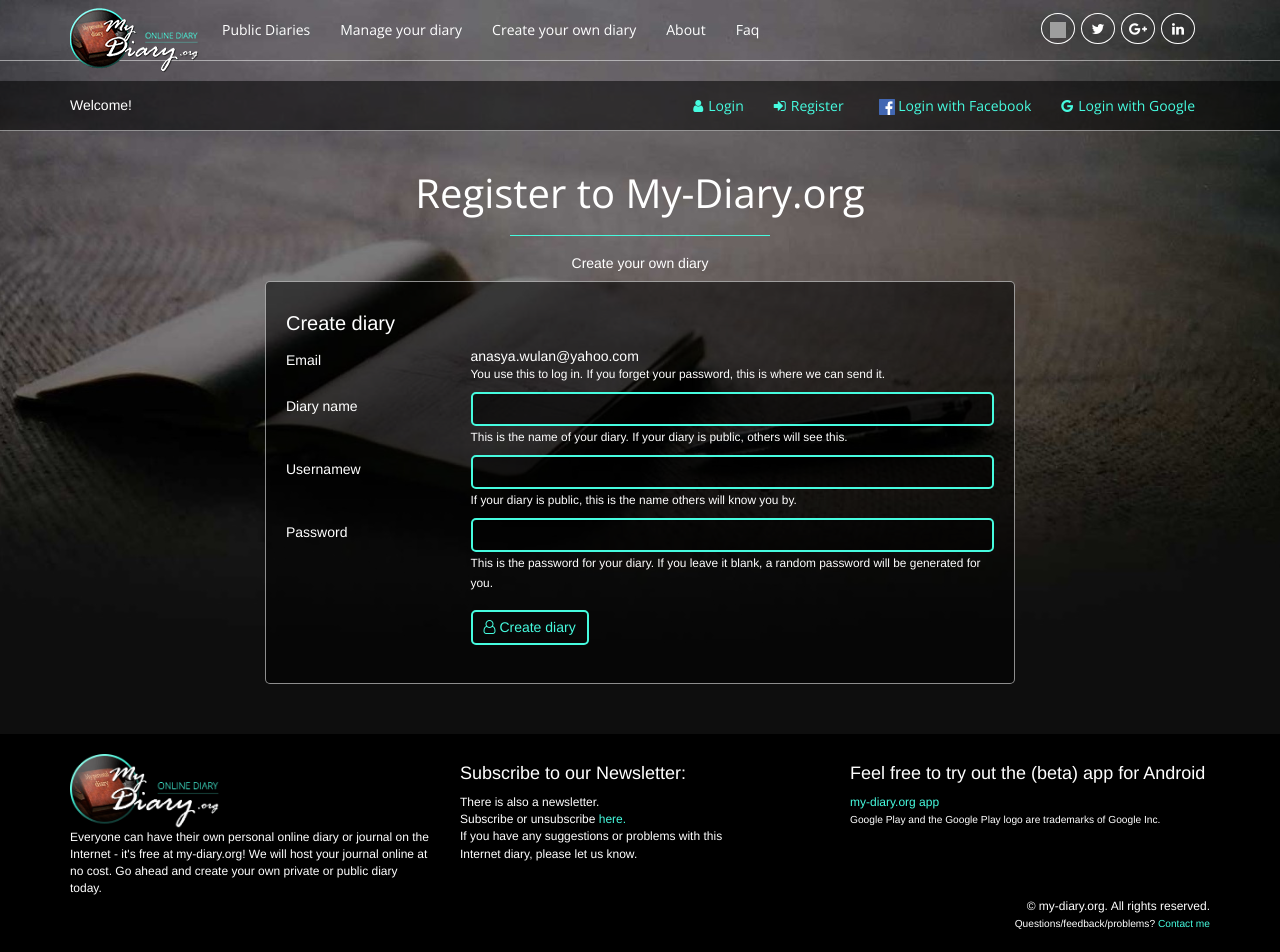
After one commit to anasyawulandari/my-diary, a CodeIgniter app: a page that uses application/views/register00.php in a window 1280 px wide. The commit adds this page. Run offline with CodeIgniter, Linux system fonts and the light colour scheme; grey boxes are pictures that could not be loaded.

Commit message:
registrasi wo email

```diff
--- a/application/controllers/Mydiary.php
+++ b/application/controllers/Mydiary.php
@@ -41,7 +41,9 @@ class Mydiary extends CI_Controller {
     public function account(){
       $this->load->view('akun');
     }
-
+    public function regis(){
+      $this->load->view('register00');
+    }
 
 }
 ?>
--- /dev/null
+++ b/application/views/register00.php
@@ -0,0 +1,199 @@
+<!DOCTYPE html>
+<html lang="en">
+ <head>
+  <meta charset="UTF-8" />
+  <meta name="viewport" content="width=device-width, initial-scale=1">
+  <meta http-equiv="X-UA-Compatible" content="ie=edge" />
+  <title>Create your own free online diary</title>
+  <link rel="icon" href="/assets/img/favicon.ico" />
+  <link href="https://fonts.googleapis.com/css?family=Open+Sans:300,400,600,700,800" rel="stylesheet">
+  <link rel="stylesheet" href="<?php echo base_url('assets/style.css')?>" />
+  <style>
+  body{
+      background-repeat: no-repeat !important ;
+    background-attachment: fixed !important;
+    background-size: cover;
+  }
+  </style>
+  </head>
+
+<body background="<?php echo base_url('assets/bg1')?>.jpg">
+ <header class="">
+ <nav class="navbar navbar-default">
+ <div class="container">
+  <div class="row">
+   <div class="col-lg-12">
+    <div class="navbar-header">
+     <a href="/" class="hidden-lg hidden-sm hidden-md"><img src="<?php echo base_url('assets/logo_small.png')?>" alt="my-diary.org logo"></a>
+     <button type="button" class="navbar-toggle collapsed" data-toggle="collapse" data-target="#navbar" aria-expanded="false" aria-controls="navbar">
+     <span class="sr-only">Toggle navigation</span>
+     <span class="icon-bar"></span>
+     <span class="icon-bar"></span>
+     <span class="icon-bar"></span>
+     </button>
+    </div>
+    <div id="navbar" class="navbar-collapse collapse">
+     <ul class="nav navbar-nav">
+      <li class="logo hidden-xs"><a href="/" class="logo"><img src="<?php echo base_url('assets/logo_small.png')?>" alt="my-diary.org logo"></a></li>
+      <li><a href="/surf/">Public Diaries</a></li>
+      <li><a href="/manage/">Manage your diary</a></li>
+<li><a href="/create/">Create your own diary</a></li>
+      <li><a href="/about/">About</a></li>
+      <li><a href="/faq/">Faq</a></li>
+
+     </ul>
+
+     <ul class="nav navbar-nav navbar-right hidden-lg hidden-md">
+      <li><a href="/manage/"><i class="fa fa-user"></i>Login</a></li>
+      <li><a href="/create/"><i class="fa fa-sign-in"></i>Register</a></li>
+      <li><a href="/create/?action=login_facebook"><i class="fa fa-facebookx"></i><img src='<?php echo base_url('assets/fb.png')?>' height='16' width='16'> Login with Facebook</a></li>
+      <li><a href="/create/?action=login_google"><i class="fa fa-google"></i>Login with Google</a></li>
+     </ul>
+  <ul id="socbar" class="nav navbar-nav navbar-right social">
+  <a href="http://www.facebook.com/sharer/sharer.php?u=https://www.my-diary.org/create/?vcode=8c5d7b1f89061dc18da27d369890463d" class="btn btn-facebook" title="Share on Facebook" target="_blank" >
+  <i class="fa fa-facebookx"></i><img src="/images/flogo-250.png" height="16" width="16"></a>
+  <a href="https://twitter.com/intent/tweet?text=A+free+online+diary&url=https://www.my-diary.org/create/?vcode=8c5d7b1f89061dc18da27d369890463d" class="" title="Share on Twitter" target="_blank" >
+  <i class="fa fa-twitter"></i></a>
+  <a href="https://plus.google.com/share?url=https://www.my-diary.org/create/?vcode=8c5d7b1f89061dc18da27d369890463d" class="" title="Share on Google+" target="_blank" >
+  <i class="fa fa-google-plus"></i></a>
+  <a href="http://www.linkedin.com/shareArticle?mini=true&ro=true&trk=frontpage&title=A+free+online+diary&url=https://www.my-diary.org/create/?vcode=8c5d7b1f89061dc18da27d369890463d" class="" title="Share on Linkedin" target="_blank">
+  <i class="fa fa-linkedin"></i></a>
+
+  </ul>
+     </div>
+    </div>
+   </div>
+  </div>
+ </nav>
+ <nav class="navbar navbar-default navbar-small hidden-xs">
+  <div class="container">
+  <div class="row">
+  <div class="col-lg-12">
+  <div class="navbar-header">
+  <button type="button" class="navbar-toggle collapsed" data-toggle="collapse" data-target="#navbar1" aria-expanded="false" aria-controls="navbar">
+    <span class="sr-only">Toggle navigation</span>
+    <span class="icon-bar"></span>
+    <span class="icon-bar"></span>
+    <span class="icon-bar"></span>
+   </button>
+  </div>
+  <div id="navbar1" class="navbar-collapse collapse">
+  <ul class="nav navbar-nav navbar-left">
+  <li class="text-center">Welcome!</li>
+  </ul>
+  <ul class="nav navbar-nav navbar-right">
+  <li><a href="/manage/"><i class="fa fa-user"></i>Login</a></li>
+  <li><a href="/create/"><i class="fa fa-sign-in"></i>Register</a></li>
+  <li><a href="/create/?action=login_facebook"><i class="fa fa-facebookx"></i><img src="<?php echo base_url('assets/fb.png')?>" height="16" width="16"> Login with Facebook</a></li>
+  <li><a href="/create/?action=login_google"><i class="fa fa-google"></i>Login with Google</a></li>
+  </ul>
+ </div>
+</div> </div></div>
+</nav>
+</header>
+
+ <main class="container">
+ <div class="row">
+ <div class="col-lg-12">
+ <h1 class="heading text-center">Register to My-Diary.org</h1>
+ <div class="line"></div>
+ <h5 class="heading text-center">Create your own diary</h5>
+ </div>
+ <div class="col-lg-8 col-lg-offset-2">
+ <div class="box_in">
+<p><div id=create-error class=slab>
+ <div class="row">
+ <div class="col-lg-12">
+   <h3>Create diary</h3>
+   <form method=post action="/verify/" name="verify" class='form_class'><input type=hidden name=code value="8c5d7b1f89061dc18da27d369890463d">
+  <div class="row">
+   <div class="col-lg-3">
+    <label for="Email">Email</label>
+   </div>
+   <div class="col-lg-9">
+    anasya.wulan@yahoo.com
+    <small style='clear:both;float:left'>You use this to log in. If you forget your password, this is where we can send it.</small>
+   </div>
+  </div>
+  <div class="row">
+   <div class="col-lg-3">
+    <label for="Diary name">Diary name</label>
+   </div>
+   <div class="col-lg-9">
+    <input name="diaryname" class="form-control" id="Diaryname" required>
+    <small>This is the name of your diary. If your diary is public, others will see this.</small>
+   </div>
+  </div>
+  <div class="row">
+   <div class="col-lg-3">
+    <label for="Username">Usernamew</label>
+   </div>
+   <div class="col-lg-9">
+    <input name="username" class="form-control" id="Username" required>
+    <small>If your diary is public, this is the name others will know you by.</small>
+   </div>
+  </div>
+  <div class="row">
+   <div class="col-lg-3">
+    <label for="Password">Password</label>
+   </div>
+   <div class="col-lg-9">
+    <input name="password" type="password" class="form-control" id="Password">
+    <small>This is the password for your diary. If you leave it blank, a random password will be generated for you.</small>
+   </div>
+  </div>
+
+  <input type=hidden name=action value=create>
+  <div class="row">
+    <div class="col-lg-3"></div>
+    <div class="col-lg-9">
+   <div class="row"> <div class="col-lg-6"> <button type="submit" class="btn btn-default"><i class="fa fa-user-o"></i> Create diary</button></div>
+    <div class="col-lg-6"></div>
+    </div>
+   </div>
+
+
+ </form>
+ </div></div></div>
+</div></main>  </div>
+ </div>
+ </div>
+</main>
+
+<footer>
+    <div class="container">
+  <div class="row ">
+   <div class="col-lg-4 text-left">
+
+    <div style="floaT:left;width:100%;">
+    <a href="#" style="floaT:left;"><img src="<?php echo base_url('assets/logo.png')?>" alt="my-diary.org logo" style="width:150px;margin-right:10px;"></a>
+    </div>
+    Everyone can have their own personal online diary or journal on the Internet - it's free at my-diary.org! We will host your journal online at no cost. Go ahead and create your own private or public diary today.
+   </div>
+   <div class="col-lg-4 text-left">
+   <h4>Subscribe to our Newsletter:</h4>There is also a newsletter.<br>Subscribe or unsubscribe <a href="/news">here.</a><p>If you have any suggestions or problems with this<br/> Internet diary, please let us know.
+   </div>
+   <div class="col-lg-4 text-left">
+   <h4>Feel free to try out the (beta) app for Android</h4><a href="https://play.google.com/store/apps/details?id=no.bellum.diary">my-diary.org app</a><br><small>Google Play and the Google Play logo are trademarks of Google Inc.</small>
+   </div>
+   </div>
+  <div class="row">
+  <div class="social_buttons">
+   <div class="col-lg-6">
+   </div>
+   <div class="col-lg-6 text-right">
+    &copy; my-diary.org. All rights reserved.
+    <br/> <small>Questions/feedback/problems? <a href="/contact/">Contact me</a></small>
+   </div>
+  </div>
+  </div>
+  </footer>
+
+
+
+ </footer>
+<script src="//code.jquery.com/jquery-3.3.1.min.js" integrity="sha256-FgpCb/KJQlLNfOu91ta32o/NMZxltwRo8QtmkMRdAu8=" crossorigin="anonymous"></script>
+<script src="//maxcdn.bootstrapcdn.com/bootstrap/4.0.0/js/bootstrap.min.js" integrity="sha384-JZR6Spejh4U02d8jOt6vLEHfe/JQGiRRSQQxSfFWpi1MquVdAyjUar5+76PVCmYl" crossorigin="anonymous"></script>
+
+</body>
+</html>
--- a/assets/style.css
+++ b/assets/style.css
@@ -416,13 +416,13 @@ a.style_button_b{
 .my_account_details tr td{
 	padding-right:10px;
     font-size:14px;
-    border-line: transparent;
+
 }
 .my_account_details tr td i{
 	color:#46fbdf;
 	margin-left:5px;
     font-size:20px;
-    border-line: transparent;
+
 }
 
 
@@ -430,5 +430,17 @@ a.style_button_b{
     background-clip: padding-box;
     border-right: 1px solid rgba(255, 255, 255, 0.55);
     margin-top: 15px;
-    border-line: transparent;
+
 }
+.my_account_details {
+    background-clip: padding-box;
+    border-right: 1px solid rgba(255, 255, 255, 0.55);
+    margin-top: 15px;
+}
+.table_borderless tr td{
+	border:0 none !important;
+}
+.btn.focus, .btn:focus, .btn:hover {
+    color: #fff;
+    text-decoration: none;
+}
```
